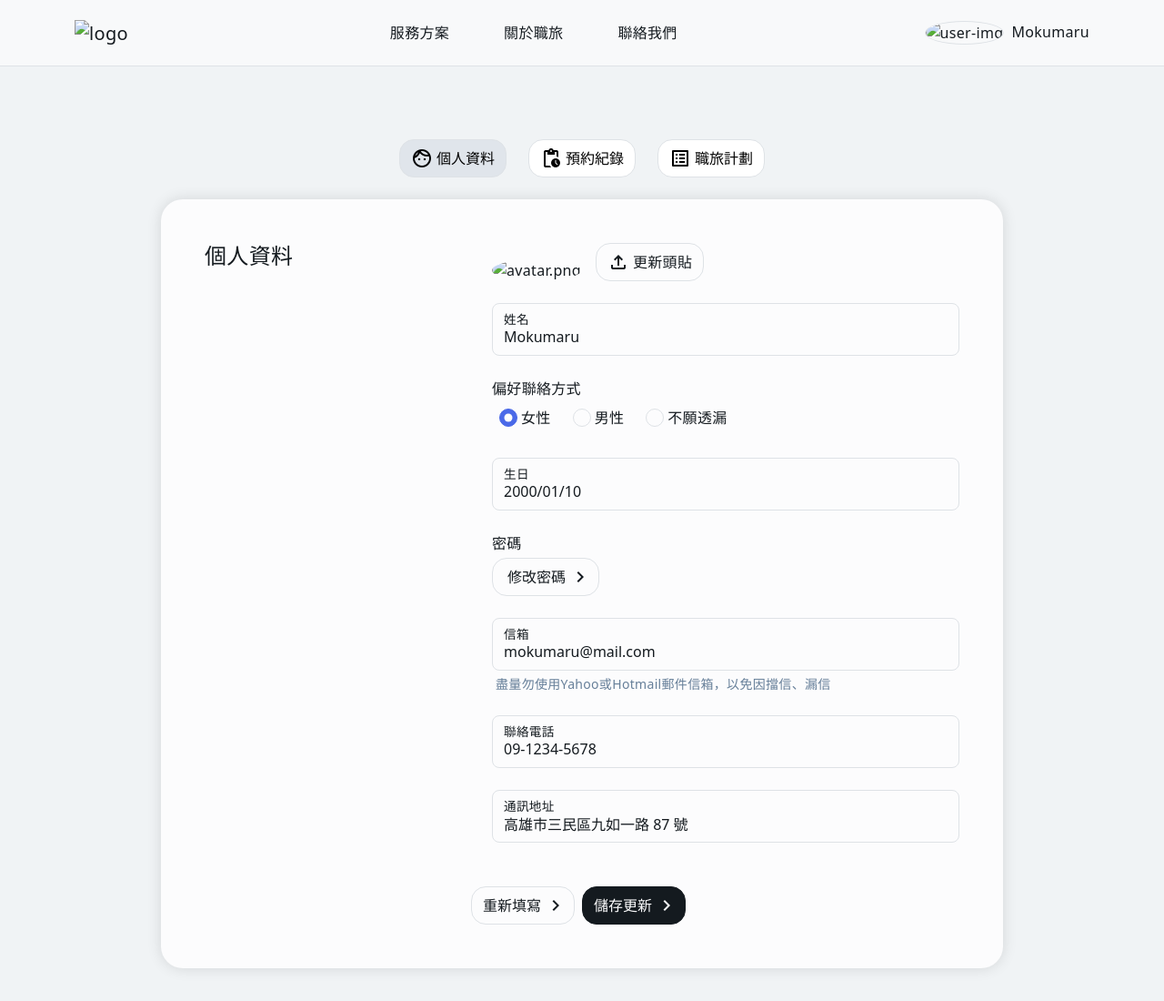
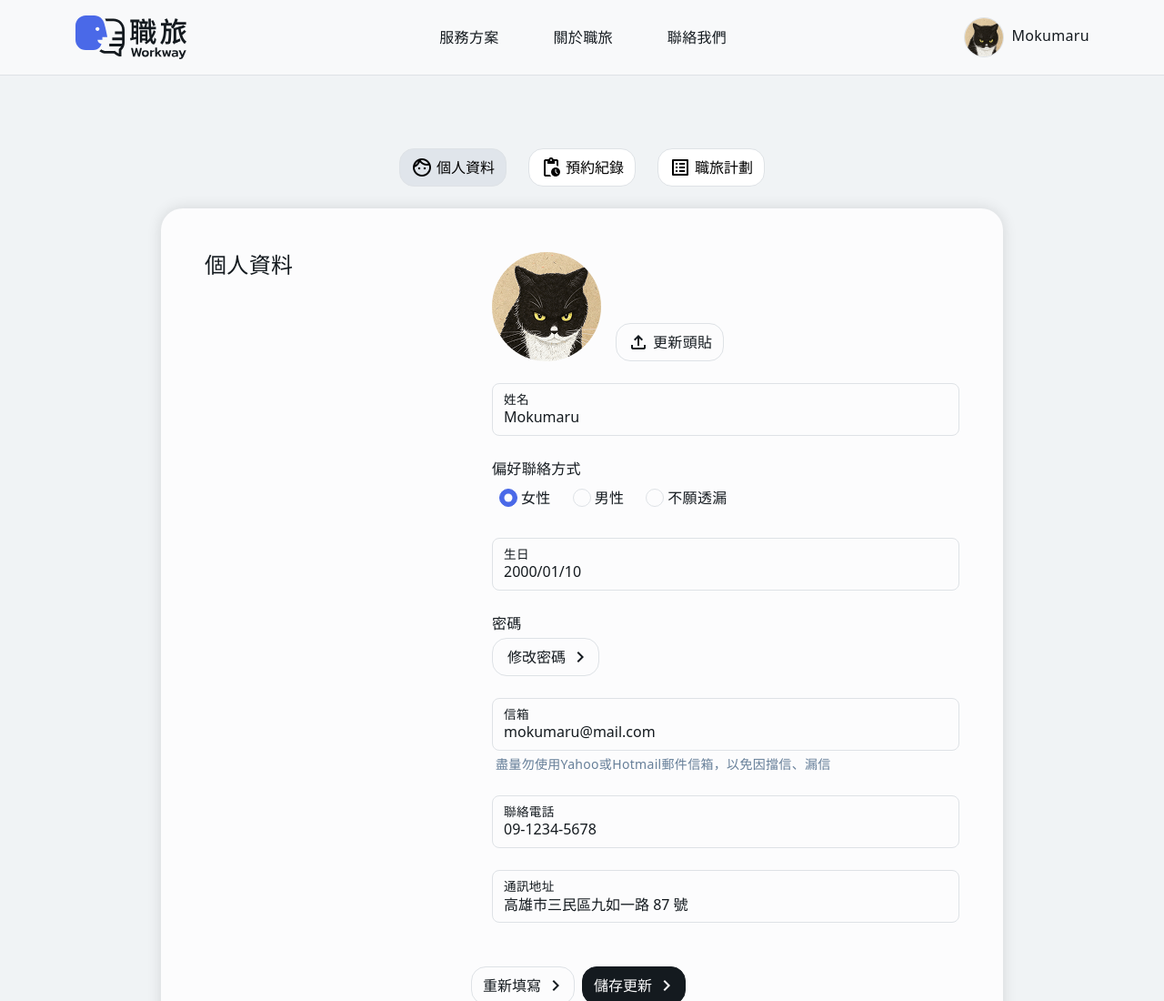
Before and after one commit to syuan1220/hexschool_2025_w5HW, a plain HTML site: page user.html in a window 1280 px wide. Shown: the top 1100 px of the page at 91% size. Drawn offline with Linux system fonts and the light colour scheme; files that its build step writes are made by us from their sources.

Commit message:
Update user.html

```diff
--- a/user.html
+++ b/user.html
@@ -9,14 +9,14 @@
       rel="stylesheet"
     />
     <title>會員專區</title>
-    <script type="module" crossorigin src="/web-layout-training-vite/assets/main-rL6pX1_Q.js"></script>
-    <link rel="stylesheet" crossorigin href="/web-layout-training-vite/assets/main-BFz2Z26N.css">
+    <script type="module" crossorigin src="/hexschool_2025_w5HW/assets/main-rL6pX1_Q.js"></script>
+    <link rel="stylesheet" crossorigin href="/hexschool_2025_w5HW/assets/main-BFz2Z26N.css">
   </head>
   <body>
     <nav class="navbar navbar-expand-lg bg-body-tertiary bg-natural-95 border-bottom py-3">
   <div class="container">
     <a class="navbar-brand" href="#">
-      <img src="/web-layout-training-vite/assets/logo-DGyMmxSt.svg" alt="logo" />
+      <img src="/hexschool_2025_w5HW/assets/logo-DGyMmxSt.svg" alt="logo" />
     </a>
     <button
       class="navbar-toggler"
@@ -44,7 +44,7 @@
     </div>
     <a href="user.html"
       ><img
-        src="/web-layout-training-vite/assets/avatar-QGHQ479s.png"
+        src="/hexschool_2025_w5HW/assets/avatar-QGHQ479s.png"
         alt="user-img"
         class="rounded-circle border me-2 user-img"
       />Mokumaru</a
@@ -133,7 +133,7 @@
                       <!-- 頭貼 -->
                       <div class="d-flex align-items-end mb-5">
                         <img
-                          src="/web-layout-training-vite/assets/avatar-QGHQ479s.png"
+                          src="/hexschool_2025_w5HW/assets/avatar-QGHQ479s.png"
                           class="rounded-circle me-4"
                           alt="avatar.png"
                         />
```
